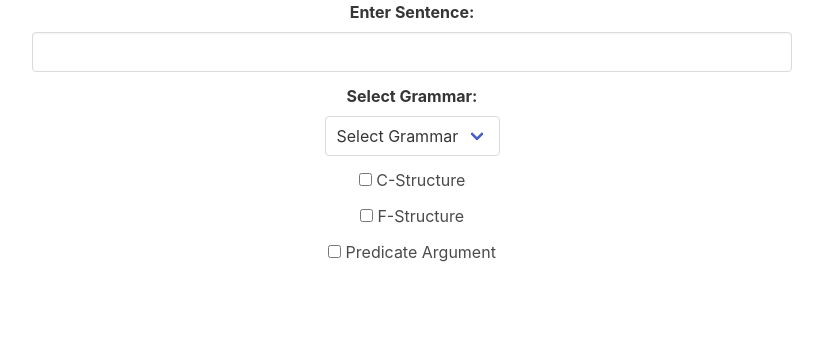
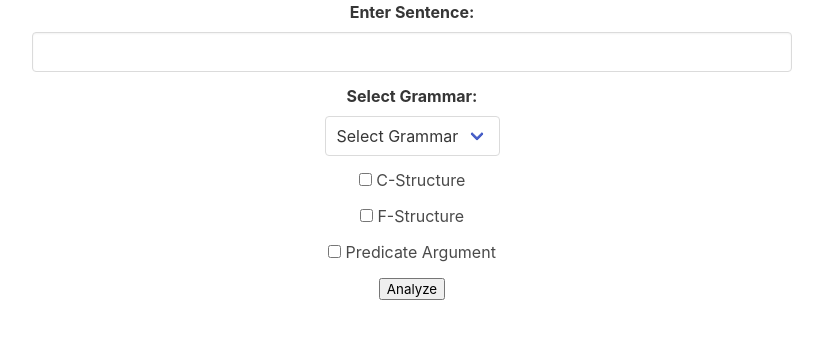
Before and after one commit to Ars-Linguistica/PyLFG, a Python web app: template PyLFG/WebUI/templates/input_view2.html in a window 1280 px wide. Shown: the top 339 px of the page, without its empty margins (228-1051 px from the left). Run offline with Jinja, Linux system fonts and the light colour scheme; the template is opened without the code that fills it, so the values that code supplies are empty.

Commit message:
Update input_view2.html

```diff
--- a/PyLFG/WebUI/templates/input_view2.html
+++ b/PyLFG/WebUI/templates/input_view2.html
@@ -52,3 +52,8 @@
                                 </label>
                             </div>
                         </div>
+                        <button type="submit" class="btn btn-primary">Analyze</button>
+        </form>
+        <div id="result-container"></div>
+    </body>
+</html>
```
